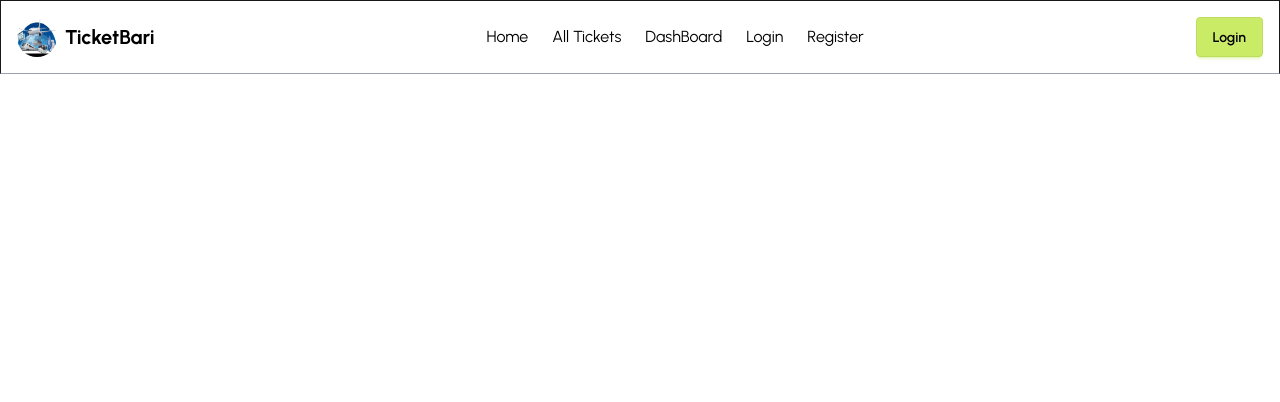
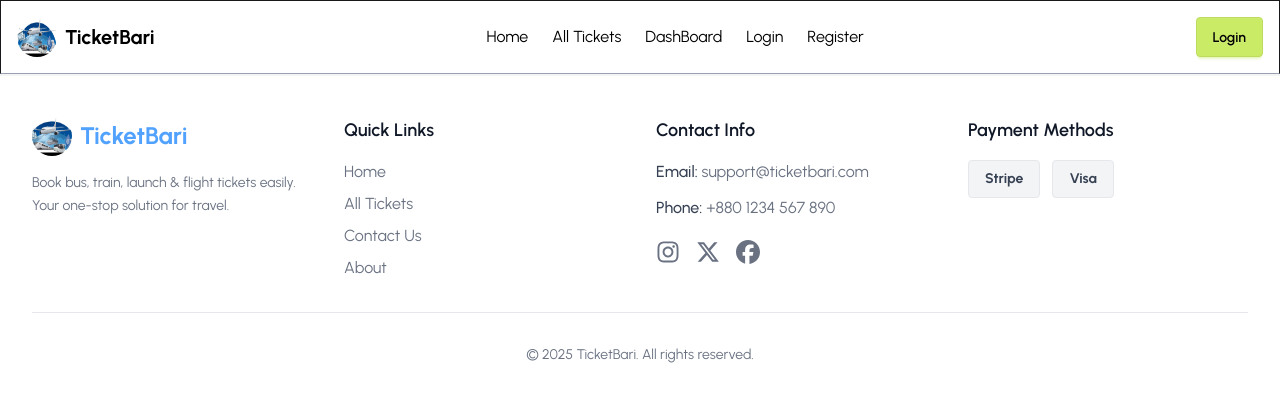
Before and after one commit to redoanur2003/Online-Ticket-Booking-Platform-, a React (Vite) app: page / in a window 1280 px wide. Shown: the top 402 px of the page. Built offline with nearby package versions, Linux system fonts and the light colour scheme.

Commit message:
Add footer

```diff
--- a/package.json
+++ b/package.json
@@ -14,6 +14,7 @@
     "lucide-react": "^0.561.0",
     "react": "^19.2.0",
     "react-dom": "^19.2.0",
+    "react-icons": "^5.5.0",
     "react-router": "^7.10.1",
     "tailwindcss": "^4.1.18"
   },
--- /dev/null
+++ b/src/Component/Footer/Footer.jsx
@@ -0,0 +1,83 @@
+import React from 'react';
+import image from '../../assets/ticketBari.jpg';
+import { FaFacebook, FaInstagram, FaXTwitter } from 'react-icons/fa6';
+import { Link, NavLink } from 'react-router';
+
+const Footer = () => {
+    return (
+        <footer className="bg-white text-black border-t-2 border-gray-100 pt-10 pb-6">
+            <div className="max-w-7xl mx-auto px-4 sm:px-6 lg:px-8">
+
+
+                <div className="grid grid-cols-1 sm:grid-cols-2 lg:grid-cols-4 gap-8 mb-8">
+
+                    <div className="flex flex-col items-start">
+                        <NavLink to="/">
+                            <div className="flex items-center gap-x-2 mb-4">
+                                <img className="w-10 h-10 rounded-full object-cover" src={image} alt="TicketBari Logo" />
+                                <h2 className="text-2xl font-bold text-blue-400">TicketBari</h2>
+                            </div>
+                        </NavLink>
+                        <p className="text-gray-500 text-sm leading-relaxed max-w-xs">
+                            Book bus, train, launch & flight tickets easily. Your one-stop solution for travel.
+                        </p>
+                    </div>
+
+                    <div>
+                        <h3 className="text-lg font-semibold mb-4 text-gray-900">Quick Links</h3>
+                        <ul className="space-y-2 text-gray-500">
+                            <li><Link to="/" className="hover:text-blue-500 transition-colors">Home</Link></li>
+                            <li><Link to="/tickets" className="hover:text-blue-500 transition-colors">All Tickets</Link></li>
+                            <li><Link to="/contact" className="hover:text-blue-500 transition-colors">Contact Us</Link></li>
+                            <li><Link to="/about" className="hover:text-blue-500 transition-colors">About</Link></li>
+                        </ul>
+                    </div>
+
+                    <div>
+                        <h3 className="text-lg font-semibold mb-4 text-gray-900">Contact Info</h3>
+                        <ul className="space-y-3 text-gray-500">
+                            <li><span className="font-medium text-gray-700">Email:</span> support@ticketbari.com</li>
+                            <li><span className="font-medium text-gray-700">Phone:</span> +880 1234 567 890</li>
+
+                            <li className="pt-2">
+                                <nav className="flex gap-4 items-center">
+                                    <a href="#" className="group flex flex-col items-center gap-1 hover:text-pink-600 transition">
+                                        <FaInstagram size={24} />
+                                        <span className="text-xs font-medium opacity-0 group-hover:opacity-100 transition-opacity absolute -mt-4 bg-black text-white px-1 rounded">IG</span>
+                                    </a>
+                                    <a href="#" className="group flex flex-col items-center gap-1 hover:text-black transition">
+                                        <FaXTwitter size={24} />
+                                    </a>
+                                    <a href="#" className="group flex flex-col items-center gap-1 hover:text-blue-600 transition">
+                                        <FaFacebook size={24} />
+                                    </a>
+                                </nav>
+                            </li>
+                        </ul>
+                    </div>
+
+                    <div>
+                        <h3 className="text-lg font-semibold mb-4 text-gray-900">Payment Methods</h3>
+                        <div className="flex flex-wrap gap-3">
+                            <div className="bg-gray-100 border border-gray-200 px-4 py-2 rounded text-gray-700 font-bold text-sm">
+                                Stripe
+                            </div>
+                            <div className="bg-gray-100 border border-gray-200 px-4 py-2 rounded text-gray-700 font-bold text-sm">
+                                Visa
+                            </div>
+                        </div>
+                    </div>
+                </div>
+
+                {/* Bottom Bar */}
+                <div className="border-t border-gray-200 pt-8 mt-8">
+                    <p className="text-gray-500 text-sm text-center">
+                        &copy; 2025 TicketBari. All rights reserved.
+                    </p>
+                </div>
+            </div>
+        </footer>
+    );
+};
+
+export default Footer;
--- a/src/Component/Root/Root.jsx
+++ b/src/Component/Root/Root.jsx
@@ -1,10 +1,14 @@
 import React from 'react';
 import NavBar from '../NavBar/NavBar';
+import { Outlet } from 'react-router';
+import Footer from '../Footer/Footer';
 
 const Root = () => {
     return (
         <div>
             <NavBar></NavBar>
+            <Outlet></Outlet>
+            <Footer></Footer>
         </div>
     );
 };
```
Also changed, not shown: 1 other file (tests, documents, lock files or other folders).
